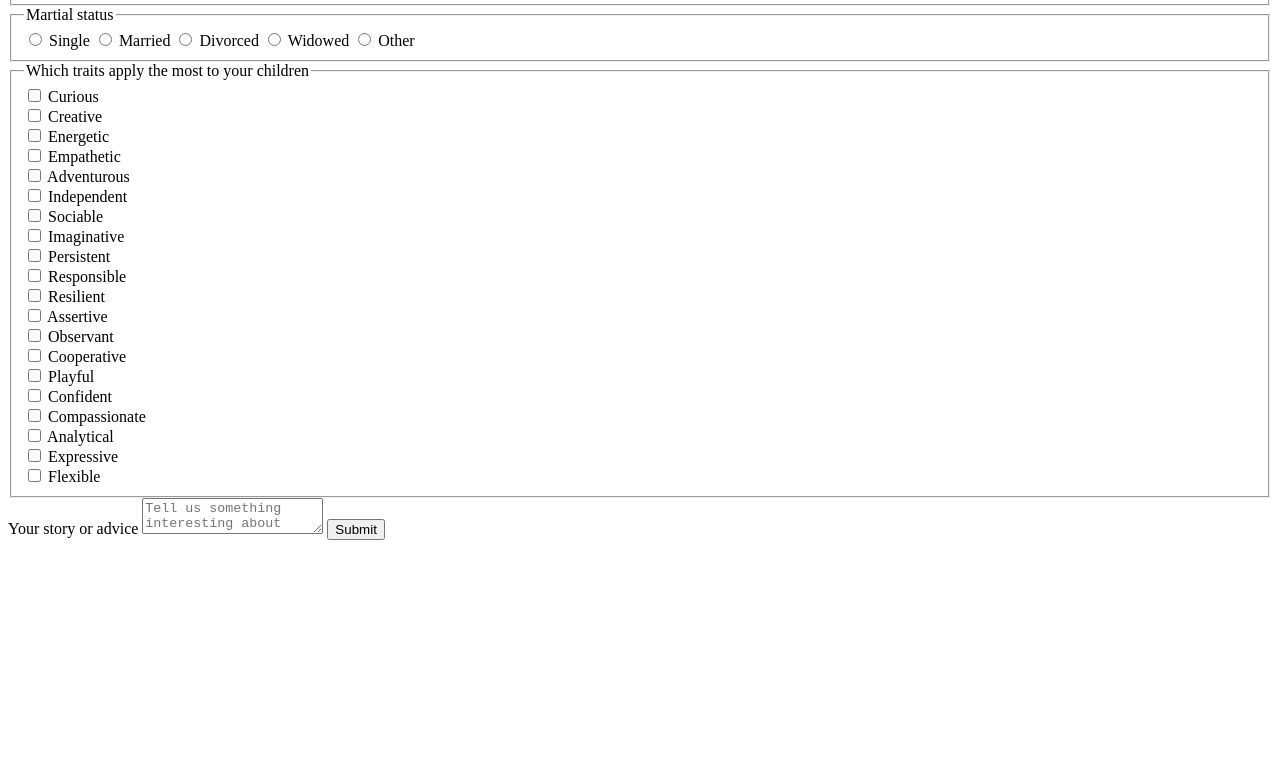
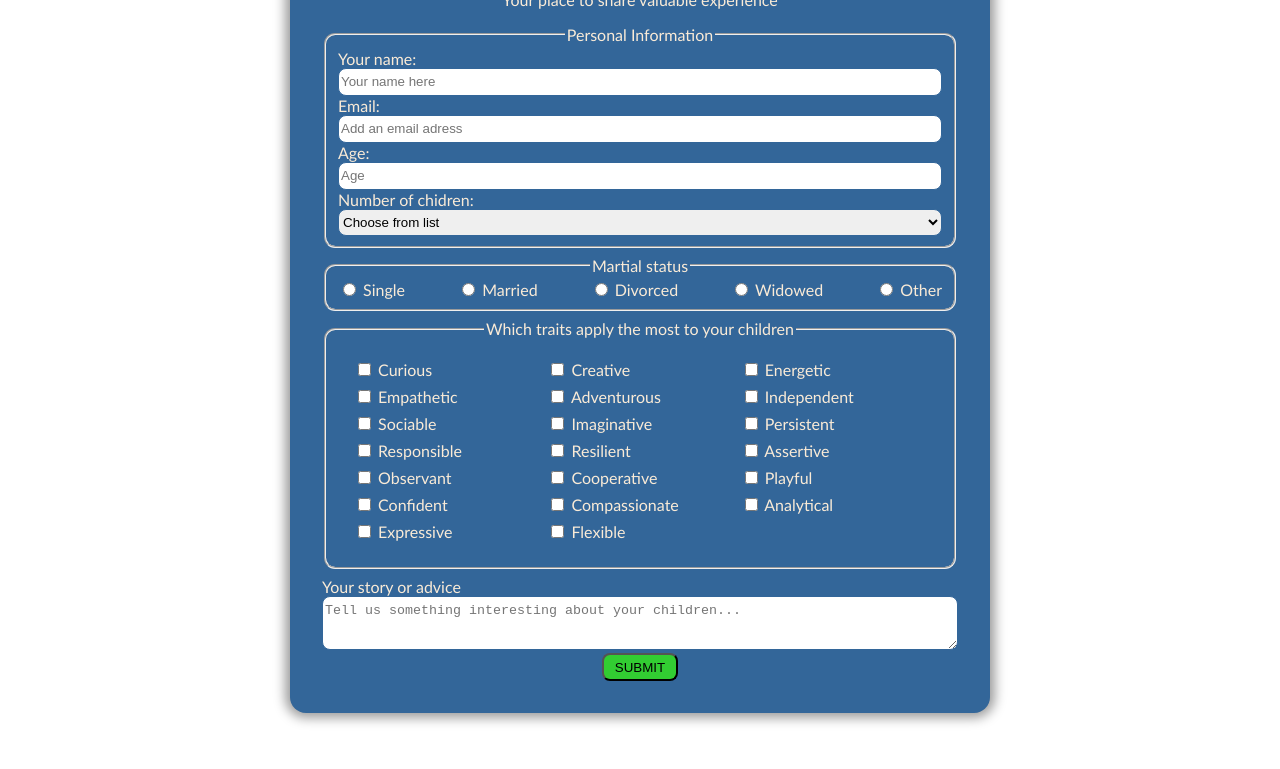
Before and after one commit to Moramarth/freeCodeCamp-Curriculum, a plain HTML site: page Responsive Web Design/Survey Form/index.html in a window 1280 px wide. Shown: the part 164-933 px from the top of the page. Before the commit the page ends 800 px from the top, so only its background shows below. Drawn offline with Linux system fonts and the light colour scheme.

Commit message:
Added styles and some html restructuring

```diff
--- a/Responsive Web Design/Survey Form/index.html
+++ b/Responsive Web Design/Survey Form/index.html
@@ -1,6 +1,5 @@
 <!DOCTYPE html>
 <html lang="en">
-
     <head>
         <meta charset="UTF-8">
         <meta name="viewport" content="width=device-width, initial-scale=1.0">
@@ -9,6 +8,7 @@
     </head>
 
     <body>
+        <main>
             <!-- User Stories: -->
 
             <!-- You should have a page title in an h1 element with an id of title -->
@@ -16,35 +16,40 @@
             <!-- You should have a short explanation in a p element with an id of description -->
             <p id="description">Your place to share valuable experience</p>
             <!-- You should have a form element with an id of survey-form -->
-    <form action="" id="survey-form">
-        <fieldset>
+            <form id="survey-form" action="">
+                <fieldset class="personal-info">
                     <legend>Personal Information</legend>
                     <!-- For the name, email, and number input fields, you can see corresponding label elements in the form, that describe the purpose of each field with the following ids: id="name-label", id="email-label", and id="number-label" -->
                     <!-- For the name, email, and number input fields, you can see placeholder text that gives a description or instructions for each field -->
 
                     <!-- Inside the form element, you are required to enter your name in an input field that has an id of name and a type of text -->
-            <label for="name" id="name-label">Your name:</label>
-            <input type="text" id="name" placeholder="Your name here" required>
+                    <label id="name-label">Your name:
+                        <input id="name" type="text" placeholder="Your name here" required>
+                    </label>
                     <!-- Inside the form element, you are required to enter your email in an input field that has an id of email -->
                     <!-- If you enter an email that is not formatted correctly, you will see an HTML5 validation error -->
-            <label for="email" id="email-label">Email:</label>
-            <input type="email" id="email" placeholder="Add an email adress" required>
+                    <label id="email-label">Email:
+                        <input id="email" type="email" placeholder="Add an email adress" required>
+                    </label>
                     <!-- Inside the form, you can enter a number in an input field that has an id of number -->
                     <!-- The number input should not accept non-numbers, either by preventing you from typing them or by showing an HTML5 validation error (depending on your browser). -->
                     <!-- If you enter numbers outside the range of the number input, which are defined by the min and max attributes, you will see an HTML5 validation error -->
-            <label for="number" id="number-label">Age:</label>
+                    <label id="number-label">Age:
                         <input type="number" id="number" min="18" max="120" placeholder="Age">
+                    </label>
                     <!-- Inside the form element, you should have a select dropdown element with an id of dropdown and at least two options to choose from -->
+                    <label>Number of chidren:
                         <select name="dropdown" id="dropdown">
-                <option value="0" selected disabled>Number of children</option>
+                            <option value="0" selected disabled>Choose from list</option>
                             <option value="1">One</option>
                             <option value="2">Two</option>
                             <option value="3">Three</option>
                             <option value="4">Four or more</option>
                         </select>
+                    </label>
                 </fieldset>
                 <!-- Inside the form element, you can select an option from a group of at least two radio buttons that are grouped using the name attribute -->
-        <fieldset>
+                <fieldset class="martial-status">
                     <legend>Martial status</legend>
                     <label><input type="radio" name="martial-status" value="single"> Single</label>
                     <label><input type="radio" name="martial-status" value="married"> Married</label>
@@ -55,26 +60,28 @@
                 <!-- Inside the form element, you can select several fields from a series of checkboxes, each of which must have a value attribute -->
                 <fieldset>
                     <legend>Which traits apply the most to your children</legend>
-            <label><input type="checkbox" value="curious"> Curious</label><br>
-            <label><input type="checkbox" value="creative"> Creative</label><br>
-            <label><input type="checkbox" value="energetic"> Energetic</label><br>
-            <label><input type="checkbox" value="empathetic"> Empathetic</label><br>
-            <label><input type="checkbox" value="adventurous"> Adventurous</label><br>
-            <label><input type="checkbox" value="independent"> Independent</label><br>
-            <label><input type="checkbox" value="sociable"> Sociable</label><br>
-            <label><input type="checkbox" value="imaginative"> Imaginative</label><br>
-            <label><input type="checkbox" value="persistent"> Persistent</label><br>
-            <label><input type="checkbox" value="responsible"> Responsible</label><br>
-            <label><input type="checkbox" value="resilient"> Resilient</label><br>
-            <label><input type="checkbox" value="assertive"> Assertive</label><br>
-            <label><input type="checkbox" value="observant"> Observant</label><br>
-            <label><input type="checkbox" value="cooperative"> Cooperative</label><br>
-            <label><input type="checkbox" value="playful"> Playful</label><br>
-            <label><input type="checkbox" value="confident"> Confident</label><br>
-            <label><input type="checkbox" value="compassionate"> Compassionate</label><br>
-            <label><input type="checkbox" value="analytical"> Analytical</label><br>
-            <label><input type="checkbox" value="expressive"> Expressive</label><br>
-            <label><input type="checkbox" value="flexible"> Flexible</label><br>
+                    <div class="children-traits">
+                        <label><input type="checkbox" value="curious"> Curious</label>
+                        <label><input type="checkbox" value="creative"> Creative</label>
+                        <label><input type="checkbox" value="energetic"> Energetic</label>
+                        <label><input type="checkbox" value="empathetic"> Empathetic</label>
+                        <label><input type="checkbox" value="adventurous"> Adventurous</label>
+                        <label><input type="checkbox" value="independent"> Independent</label>
+                        <label><input type="checkbox" value="sociable"> Sociable</label>
+                        <label><input type="checkbox" value="imaginative"> Imaginative</label>
+                        <label><input type="checkbox" value="persistent"> Persistent</label>
+                        <label><input type="checkbox" value="responsible"> Responsible</label>
+                        <label><input type="checkbox" value="resilient"> Resilient</label>
+                        <label><input type="checkbox" value="assertive"> Assertive</label>
+                        <label><input type="checkbox" value="observant"> Observant</label>
+                        <label><input type="checkbox" value="cooperative"> Cooperative</label>
+                        <label><input type="checkbox" value="playful"> Playful</label>
+                        <label><input type="checkbox" value="confident"> Confident</label>
+                        <label><input type="checkbox" value="compassionate"> Compassionate</label>
+                        <label><input type="checkbox" value="analytical"> Analytical</label>
+                        <label><input type="checkbox" value="expressive"> Expressive</label>
+                        <label><input type="checkbox" value="flexible"> Flexible</label>
+                    </div>
                 </fieldset>
                 <!-- Inside the form element, you are presented with a textarea for additional comments -->
                 <label>Your story or advice
@@ -82,8 +89,8 @@
                 </label>
 
                 <!-- Inside the form element, you are presented with a button with id of submit to submit all the inputs -->
-        <button id="submit">Submit</button>
+                <button id="submit" type="submit">Submit</button>
             </form>
+        </main>
     </body>
-
 </html>
--- a/Responsive Web Design/Survey Form/styles.css
+++ b/Responsive Web Design/Survey Form/styles.css
@@ -0,0 +1,123 @@
+* {
+    box-sizing: border-box;
+}
+
+html {
+    font-family: 'Gill Sans', 'Gill Sans MT', Calibri, 'Trebuchet MS', sans-serif;
+    color: antiquewhite
+}
+
+body {
+    padding: 3rem;
+}
+
+main {
+    max-width: 700px;
+    min-width: 300px;
+    margin: 0 auto;
+    background-color: #369;
+    padding: 2rem;
+    border-radius: 1rem;
+    box-shadow: 0 0 0.7rem 0.3rem rgba(0, 0, 0, 0.4);
+}
+
+h1,
+#description {
+    text-align: center;
+}
+
+fieldset {
+    border-radius: 0.7rem;
+    margin-bottom: 0.5em;
+}
+
+fieldset legend {
+    text-align: center;
+}
+
+input:not([type="checkbox"]):not([type="radio"]),
+select,
+textarea {
+    width: 100%;
+    border: 1px solid #369;
+    border-radius: 0.5rem;
+    line-height: 1.5rem;
+}
+
+input:focus,
+select:focus,
+textarea:focus {
+    border: 1px solid limegreen !important;
+    outline-width:0;
+}
+
+.personal-info {
+    display: flex;
+    flex-direction: column;
+
+}
+
+.martial-status {
+    display: flex;
+    align-items: center;
+    justify-content: space-between;
+    flex-wrap: wrap;
+}
+
+.children-traits {
+    margin: 0 auto;
+    padding: 1rem;
+    display: grid;
+    grid-template-columns: 1fr 1fr 1fr;
+    gap: 0.5rem;
+    justify-items: left;
+}
+
+#description {
+    margin-top: -1rem;
+}
+
+#dropdown {
+    height: 1.63rem;
+}
+
+#submit {
+    display: block;
+    margin: 0 auto;
+    background-color: limegreen;
+    padding: 0.3rem 0.7rem;
+    border-radius: 0.5rem;
+    text-transform: uppercase;
+
+}
+
+#submit:hover {
+    background-color: lawngreen;
+}
+
+@media (max-width: 650px){
+
+    .children-traits {
+        grid-template-columns: 1fr 1fr;
+    }
+
+    .martial-status {
+        display: grid;
+        grid-template-columns: 1fr 1fr 1fr;
+    }
+}
+
+@media (max-width: 520px) {
+    body {
+        padding: 1rem;
+    }
+
+    .children-traits {
+        grid-template-columns: 1fr;
+    }
+
+    .martial-status {
+        display: grid;
+        grid-template-columns: 1fr 1fr;
+    }
+}
```
Lines whose indentation alone changed are shown as unchanged.
